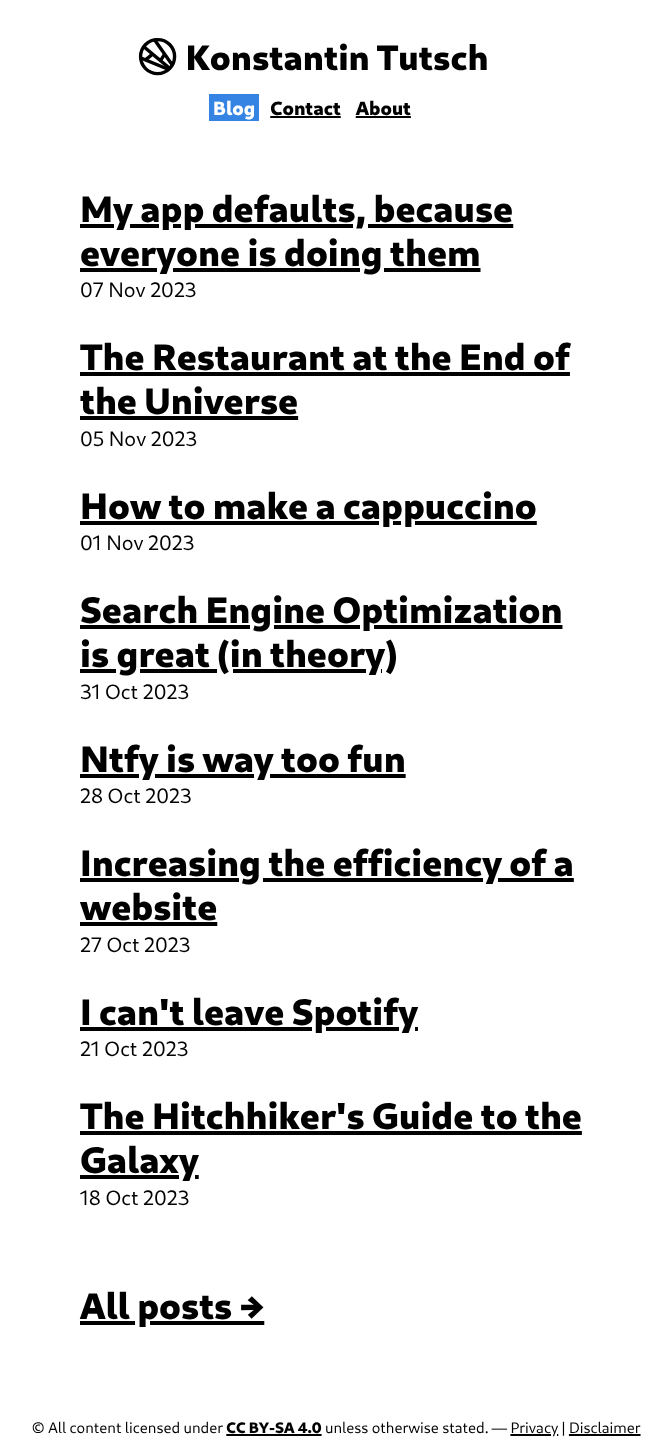
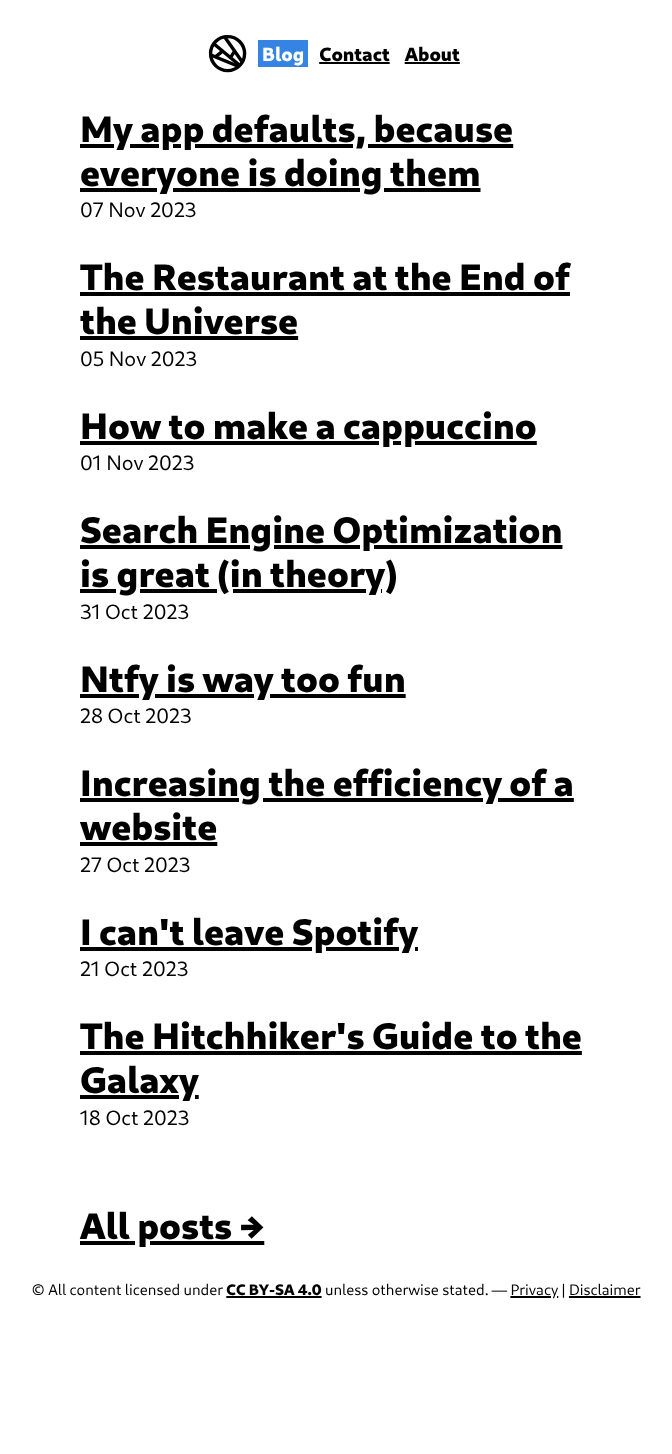
Before and after one commit to konstantintutsch/website, a Jekyll site: the page built from index.html, in a window 1280 px wide. Shown: the whole page, without its empty margins (304-976 px from the left). Built offline with Jekyll 4.4.1, drawn with Linux system fonts in a browser that asks for light colours; after the commit the page ends 1306 px from its top, so only the background shows below that.

Commit message:
Remove title from header

```diff
--- a/_includes/navigation.html
+++ b/_includes/navigation.html
@@ -1,5 +1,5 @@
 <div id="top">
-    <a id="site" href="/">
+    <a id="site" href="/" aria-label="Go to blog page">
         <svg id="logo" viewBox="0 0 12.7 12.7">
             <g id="layer1" stroke="#000" stroke-linecap="square">
                 <circle id="path788" cx="6.35" cy="6.35" r="5" fill="none"/>
@@ -10,11 +10,11 @@
                 <path id="path2192" d="m9.7719 9.6868-7.1723-5.9957"/>
             </g>
         </svg>
-        <h1 id="title">{{ site.title }}</h1>
     </a>
+    <h1 class="hidden">{{ site.title }}</h1>
+    <nav>
+        {% for item in site.data.navigation %}
+            <a {% if page.url == item.path %}class="selected"{% endif %} href="{{ item.path }}">{{ item.name }}</a>
+        {% endfor %}
+    </nav>
 </div>
-<nav>
-    {% for item in site.data.navigation %}
-        <a {% if page.url == item.path %}class="selected"{% endif %} href="{{ item.path }}">{{ item.name }}</a>
-    {% endfor %}
-</nav>
--- a/assets/css/style.css
+++ b/assets/css/style.css
@@ -34,33 +34,37 @@ body {
 /* sections */
 header {
     width: 95vw;
-    min-height: 15vh;
+    min-height: 3vh;
+    margin: 2em auto 1em auto;
     left: 0;
     text-align: center;
     overflow: hidden;
 }
 article {
+    width: 40vw;
+    min-height: 86vh;
+    margin: 1em auto 1em auto;
     left: 30vw;
-    width: 40vw;
-    min-height: 65vh;
-    margin: auto;
     text-align: left;
-    margin-top: 3vh;
-    margin-bottom: 10vh;
 }
 footer {
     min-height: 2vh;
+    margin: 2em auto 0.5em auto;
     left: 0;
     text-align: center;
-    margin-bottom: 2vh;
 }
 
 
 
-/* top */
-#top { /* div */
-    margin-top: 3vh;
-    margin-bottom: 2vh;
+/* header */
+.hidden {
+    visibility: hidden;
+    overflow: hidden;
+    position: absolute;
+    height: 0;
+    width: 0;
+    margin 0;
+    padding: 0;
 }
 #site { /* link */
     background: transparent;
@@ -74,12 +78,10 @@ footer {
     margin-right: 0.2em;
 }
 #logo * { stroke: var(--foreground); } /* svg paths */
-#title { /* title */
+nav { /* navigator position */
     display: inline;
-    font-size: 2.2em;
     vertical-align: middle;
 }
-nav { margin-bottom: 4vh; } /* navigation */
 nav a, /* navigator links ; tabs */
 .selected {
     padding: 0.1em 0.2em 0.1em 0.2em; /* background not a close to text */
@@ -155,8 +157,7 @@ figure.image figcaption {
     footer { font-size: 1em; }
 
     @media only screen and (max-width: 768px) { /* phone */
-        #logo { height: 2.4em; }
-        #title { font-size: 2.1em; }
+        #logo { height: 3em; }
 
         article {
             left: 5vw;
```
